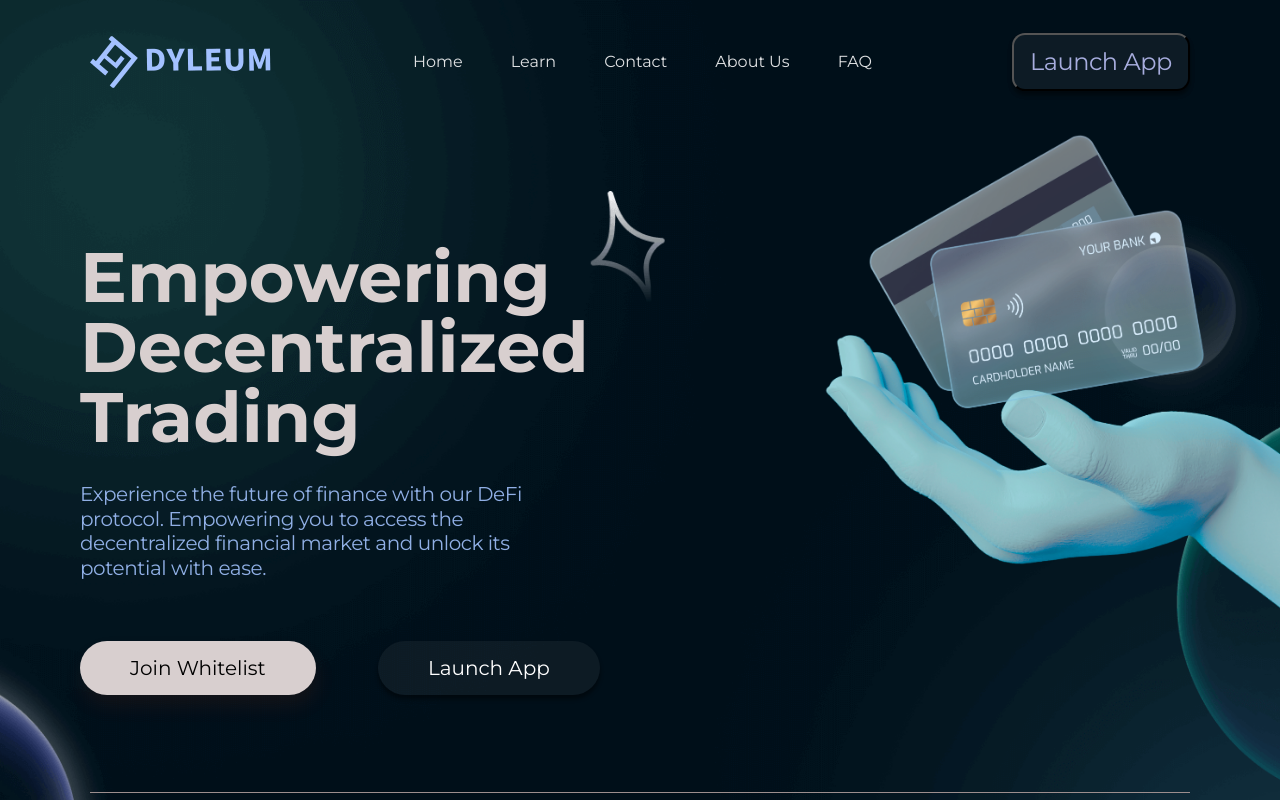
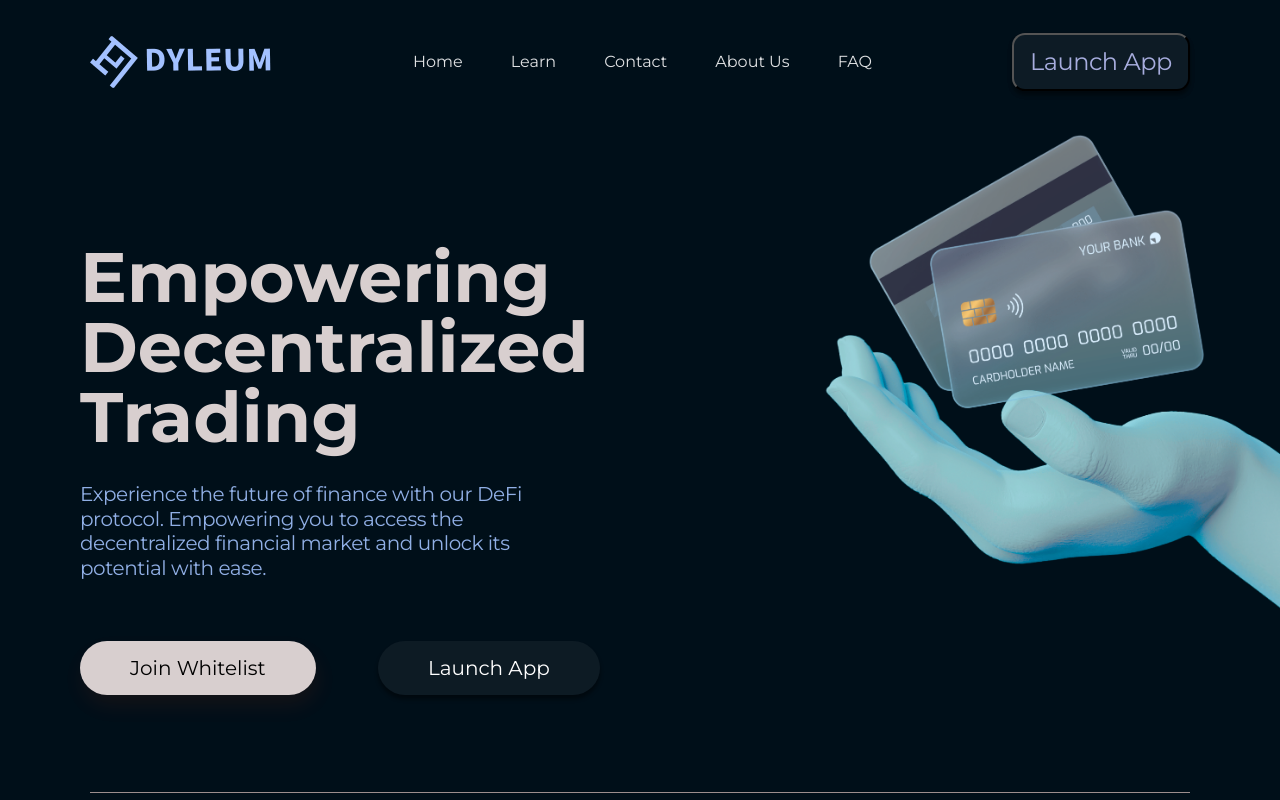
Before and after one commit to michealsource/dyleum, a React (Vite) app: page / in a window 1280 px wide. Shown: the top 800 px of the page. Built offline with nearby package versions, Linux system fonts and the light colour scheme.

Commit message:
updated background

```diff
--- a/src/routes/routes.module.css
+++ b/src/routes/routes.module.css
@@ -1,25 +1,28 @@
 .homeBackground {
     width: 100%;
     height: 100%;
-    background-image: url('../assets/images/Home2.png');
+    background: #000F19;
+    /* background-image: url('../assets/images/Home2.png');
     background-repeat: no-repeat, repeat;
-    background-size: cover;
+    background-size: cover; */
 }
 
 .otherBackgroundRoutes {
     width: 100%;
     height: 100%;
-    background-image: url('../assets/images/ourTeamBg.png');
+    background: #000F19;
+    /* background-image: url('../assets/images/ourTeamBg.png');
     background-repeat: no-repeat, repeat;
-    background-size: cover;
+    background-size: cover; */
 }
 
 .aboutBgImage {
     width: 100%;
-    height: 100%;
+    background: #000F19;
+    /* height: 100%;
     background-image: url('../assets/images/aboutBg.png');
     background-repeat: no-repeat, repeat;
-    background-size: cover;
+    background-size: cover; */
 }
 
 @media only screen and (max-device-width: 480px) {
```
